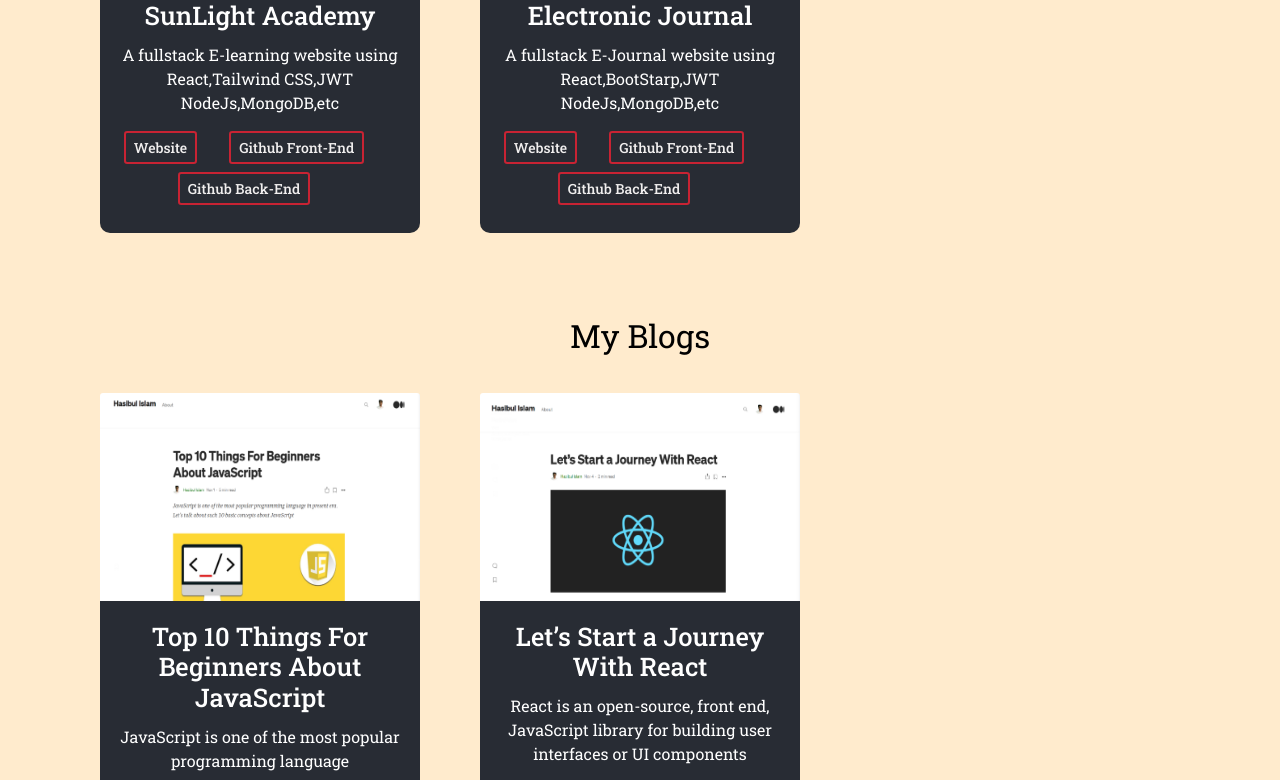
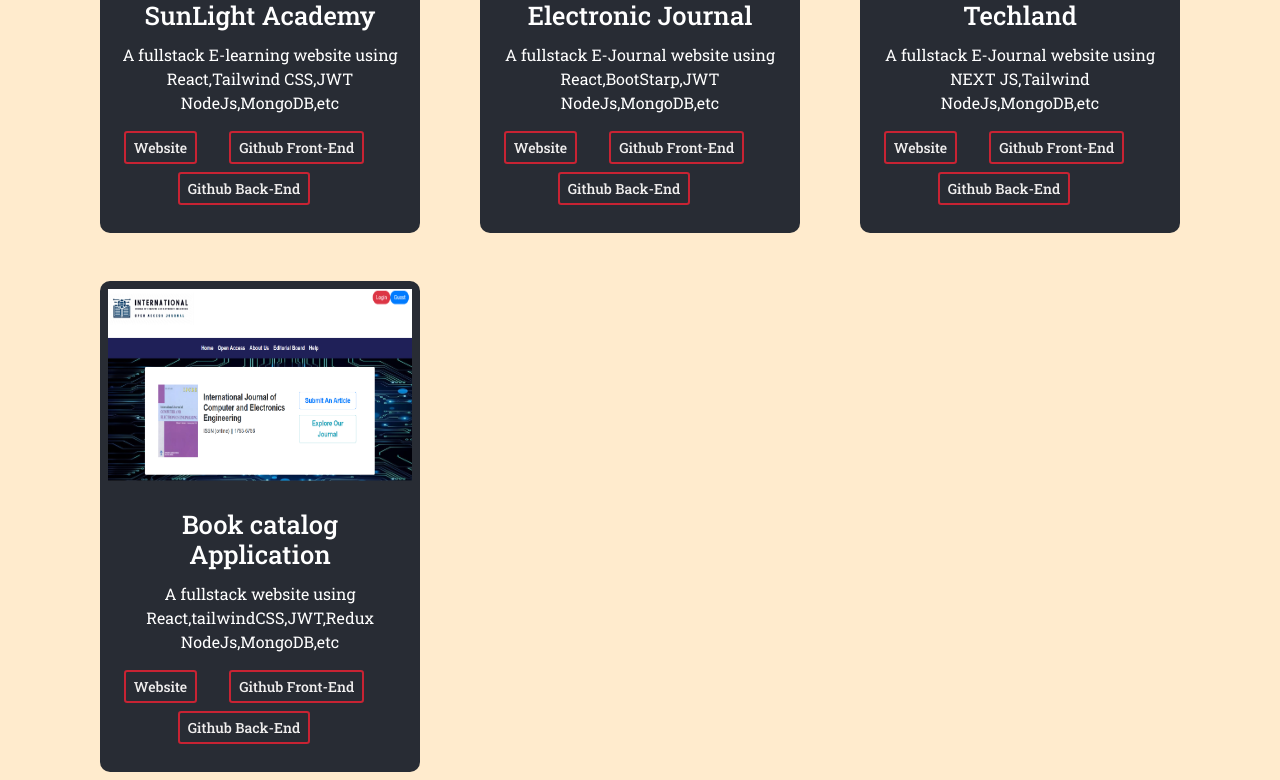
Before and after one commit to hasibul1670/hasibul-portfolio, a React (Create React App) app: page / in a window 1280 px wide. Shown: the part 1240-2020 px from the top of the page. Built offline with nearby package versions, Linux system fonts and the light colour scheme.

Commit message:
update : projects added

```diff
--- a/src/Components/Project/Project.js
+++ b/src/Components/Project/Project.js
@@ -1,3 +1,4 @@
+/* eslint-disable react/jsx-no-target-blank */
 import React from "react";
 import ejournal from "../../images/projectImg/ejournal.png";
 import sunlight from "../../images/projectImg/sunlight.png";
@@ -53,6 +54,7 @@
             </div>
           </div>
         </div>
+
         <div className="col-9 col-sm-9 col-md-6 col-lg-5 col-xl-4">
           <div class="card ">
             <img
@@ -62,7 +64,7 @@
             />
             <div class="card-body">
               <h5 class="card-title text-center text text-white">
-             Electronic Journal
+                Electronic Journal
               </h5>
               <p class="card-text text-center text-white ">
                 A fullstack E-Journal website using React,BootStarp,JWT
@@ -96,6 +98,94 @@
             </div>
           </div>
         </div>
+
+        {/* //!buiulding */}
+
+        <div className="col-9 col-sm-9 col-md-6 col-lg-5 col-xl-4">
+          <div class="card ">
+            <img
+              className=" p-2 img-fluid card-img-top"
+              src={ejournal}
+              alt="..."
+            />
+            <div class="card-body">
+              <h5 class="card-title text-center text text-white">Techland</h5>
+              <p class="card-text text-center text-white ">
+                A fullstack E-Journal website using NEXT JS,Tailwind
+                NodeJs,MongoDB,etc
+              </p>
+
+              <div className="text-center">
+                <a
+                  target="_blank"
+                  href="https://client-azure-alpha.vercel.app"
+                  className="btn1 btn btn-sm mb-2"
+                >
+                  Website
+                </a>
+
+                <a
+                  target="_blank"
+                  href="https://github.com/hasibul1670/techland/tree/main/client"
+                  className="btn1 btn btn-sm mb-2"
+                >
+                  Github Front-End
+                </a>
+                <a
+                  target="_blank"
+                  href="https://github.com/hasibul1670/techland/tree/main/server"
+                  className="btn1 btn btn-sm mb-2"
+                >
+                  Github Back-End
+                </a>
+              </div>
+            </div>
+          </div>
+        </div>
+        {/* Book Management */}
+        <div className="col-9 col-sm-9 col-md-6 col-lg-5 col-xl-4">
+          <div class="card ">
+            <img
+              className=" p-2 img-fluid card-img-top"
+              src={ejournal}
+              alt="..."
+            />
+            <div class="card-body">
+              <h5 class="card-title text-center text text-white">
+                Book catalog Application
+              </h5>
+              <p class="card-text text-center text-white ">
+                A fullstack website using React,tailwindCSS,JWT,Redux
+                NodeJs,MongoDB,etc
+              </p>
+
+              <div className="text-center">
+                <a
+                  target="_blank"
+                  href="https://bookmania007.netlify.app/"
+                  className="btn1 btn btn-sm mb-2"
+                >
+                  Website
+                </a>
+
+                <a
+                  target="_blank"
+                  href="https://github.com/hasibul1670/Client_Book_Catalog_Application"
+                  className="btn1 btn btn-sm mb-2"
+                >
+                  Github Front-End
+                </a>
+                <a
+                  target="_blank"
+                  href="https://github.com/hasibul1670/Server_Book_Catalog_Application"
+                  className="btn1 btn btn-sm mb-2"
+                >
+                  Github Back-End
+                </a>
+              </div>
+            </div>
+          </div>
+        </div>
       </div>
     </div>
   );
```
